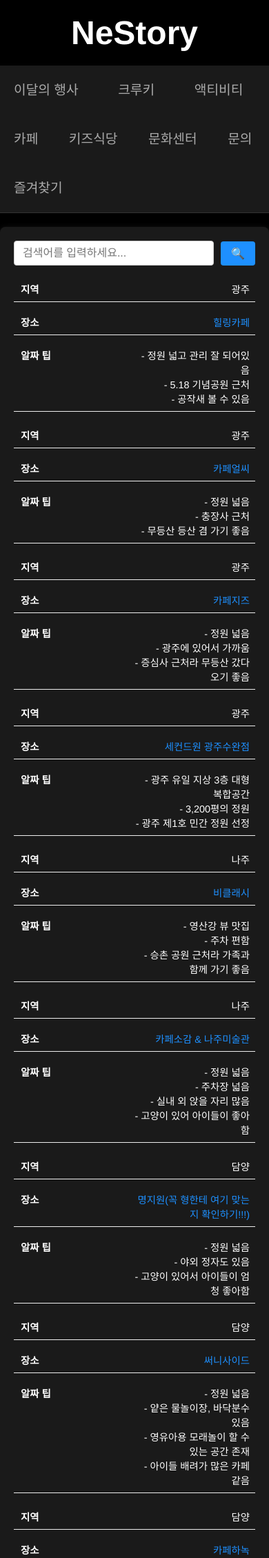
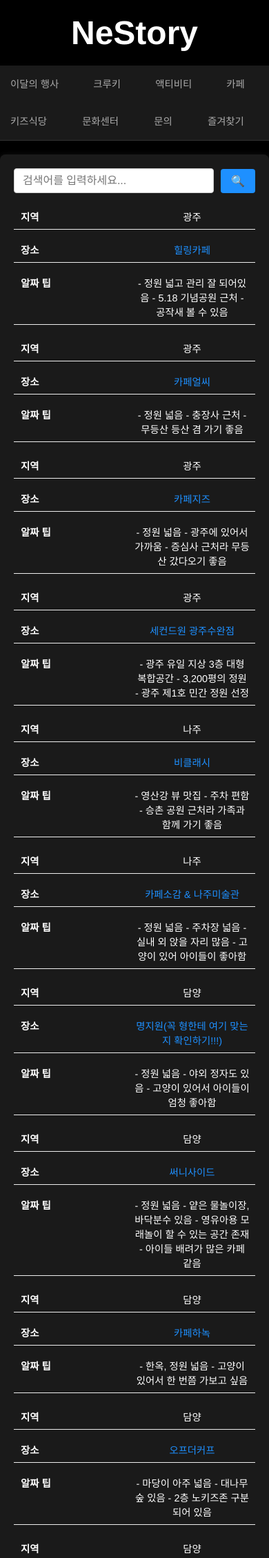
Before and after one commit to black4305/withkids, a Flask app: page / in a window 390 px wide, after a click on "카페". Shown: the top 2259 px of the page at 69% size. Run offline with Flask 3, Linux system fonts and the light colour scheme; data comes from the database, SQL or seed files in the repository; data that the repository does not hold is empty.

Commit message:
정렬 관련 코드 수정

```diff
--- a/static/style.css
+++ b/static/style.css
@@ -71,7 +71,15 @@ th, td {
     border: 1px solid #444;
     color: #fff;
     font-size: 0.9em;
-    white-space: pre-wrap; /* 줄바꿈 문자(\n)를 유지 */
+    white-space: normal; /* 줄바꿈 문자(\n)를 유지 */
+}
+
+/* 특정 테이블 스타일 강제 적용 */
+#cafe-table th, #cafe-table td,
+#kids-restaurant-table th, #kids-restaurant-table td,
+#culture-center-table th, #culture-center-table td {
+    text-align: center;
+    vertical-align: middle;
 }
 
 th {
@@ -82,6 +90,10 @@ th {
 td a {
     color: #1e90ff;
     text-decoration: none;
+    display: inline-block; /* a 태그를 block처럼 처리 */
+    margin: 0; /* a 태그 앞뒤 여백 제거 */
+    padding: 0; /* 내부 여백 제거 */
+    text-align: center; /* 텍스트 정렬 */
 }
 
 td a:hover {
@@ -148,6 +160,8 @@ td a:hover {
     ul.tabs li {
         flex: 1 1 auto; /* 모든 탭이 한 줄에 들어오도록 크기 조정 */
         margin: 5px 0; /* 탭 간 간격 */
+        font-size: 0.9em; /* 폰트 크기 축소 */
+        padding: 10px 15px; /* 내부 여백 조정 */
     }
 }
 
```
